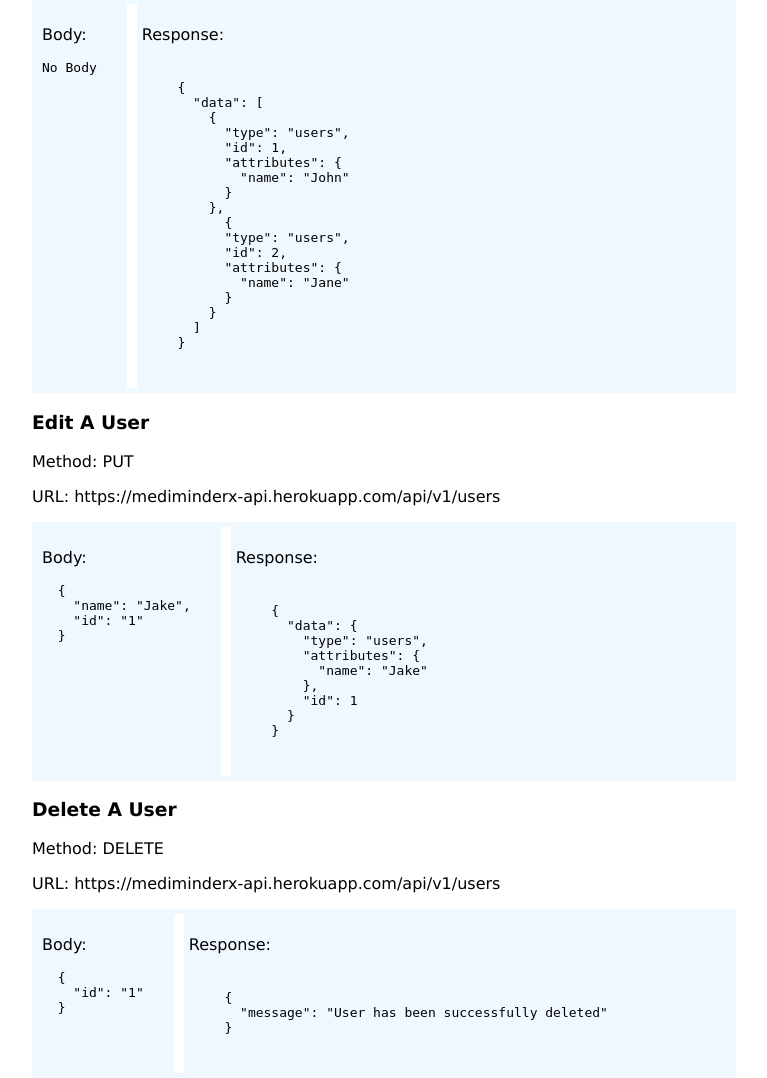
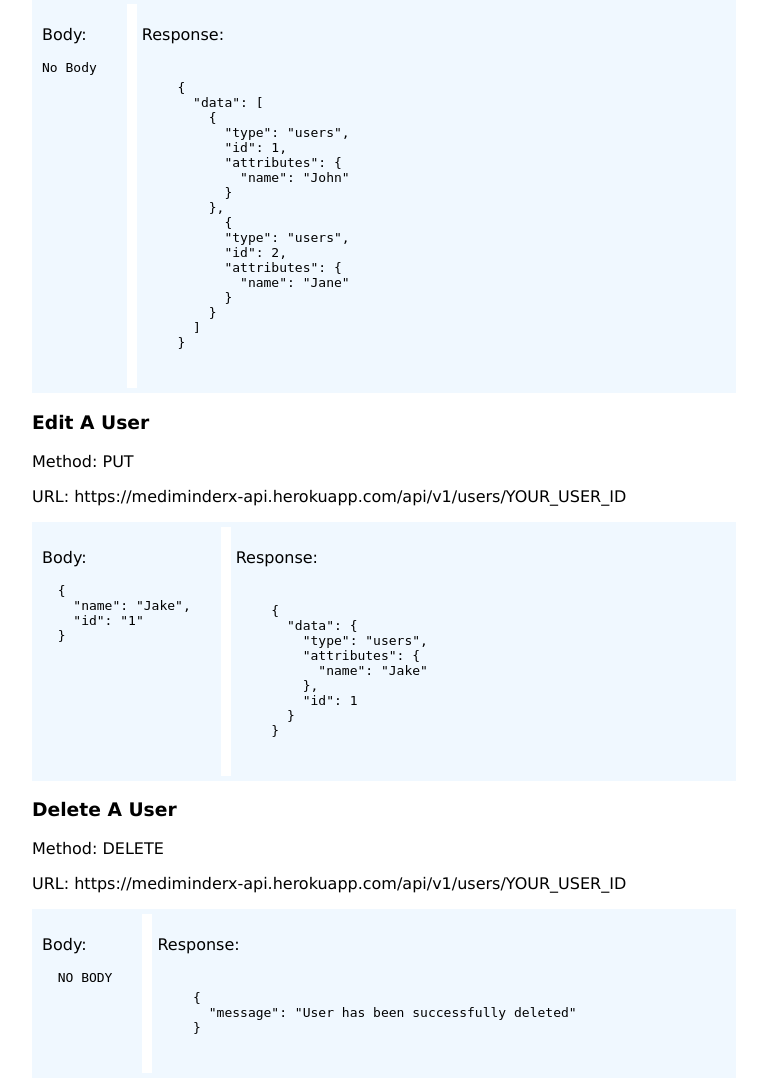
Before and after one commit to MediMindeRx/MediMinderx-API-v1, a Flask app: page /api/v1/users-doc/ in a window 1280 px wide. Shown: the part 1240-2318 px from the top of the page, without its empty margins (256-1023 px from the left). Run offline with Flask 2, Linux system fonts and the light colour scheme.

Commit message:
Update docs with endpoints fixes

```diff
--- a/api/templates/start.html
+++ b/api/templates/start.html
@@ -25,6 +25,7 @@
   <br>
   <br>
   <section className="demo-video" style="text-align: center;">
+    <p>Watch our demo video on Youtube! https://www.youtube.com/watch?v=5JbgWp6fjRc&feature=youtu.be</p>
     <video width="640" height="360" controls>
       <source src={{ url_for('static', filename="demo.mp4") }} type="video/mp4">
         Your browser does not support the video tag.
--- a/api/templates/users.html
+++ b/api/templates/users.html
@@ -112,7 +112,7 @@
     <section className="fetch-info">
       <h3 className="action" style="text-align=center">Edit A User</h3>
       <p className="method">Method: PUT</p>
-      <p className="url">URL: https://mediminderx-api.herokuapp.com/api/v1/users</p>
+      <p className="url">URL: https://mediminderx-api.herokuapp.com/api/v1/users/YOUR_USER_ID</p>
       <section class="request">
         <section class="request-body">
           <p class="body">Body:<p>
@@ -140,14 +140,12 @@
     <section className="fetch-info">
       <h3 className="action" style="text-align=center;">Delete A User</h3>
       <p className="method">Method: DELETE</p>
-      <p className="url">URL: https://mediminderx-api.herokuapp.com/api/v1/users</p>
+      <p className="url">URL: https://mediminderx-api.herokuapp.com/api/v1/users/YOUR_USER_ID</p>
       <section class="request">
         <section class="request-body">
           <p class="body">Body:<p>
           <pre>
-  {
-    "id": "1"
-  }</pre>
+  NO BODY</pre>
         </section>
         <section class="response">
           <p>Response:
```
Also changed, not shown: api/templates/github_repo.html (+4 -4 lines), api/templates/reminders.html (+3 -5 lines).
